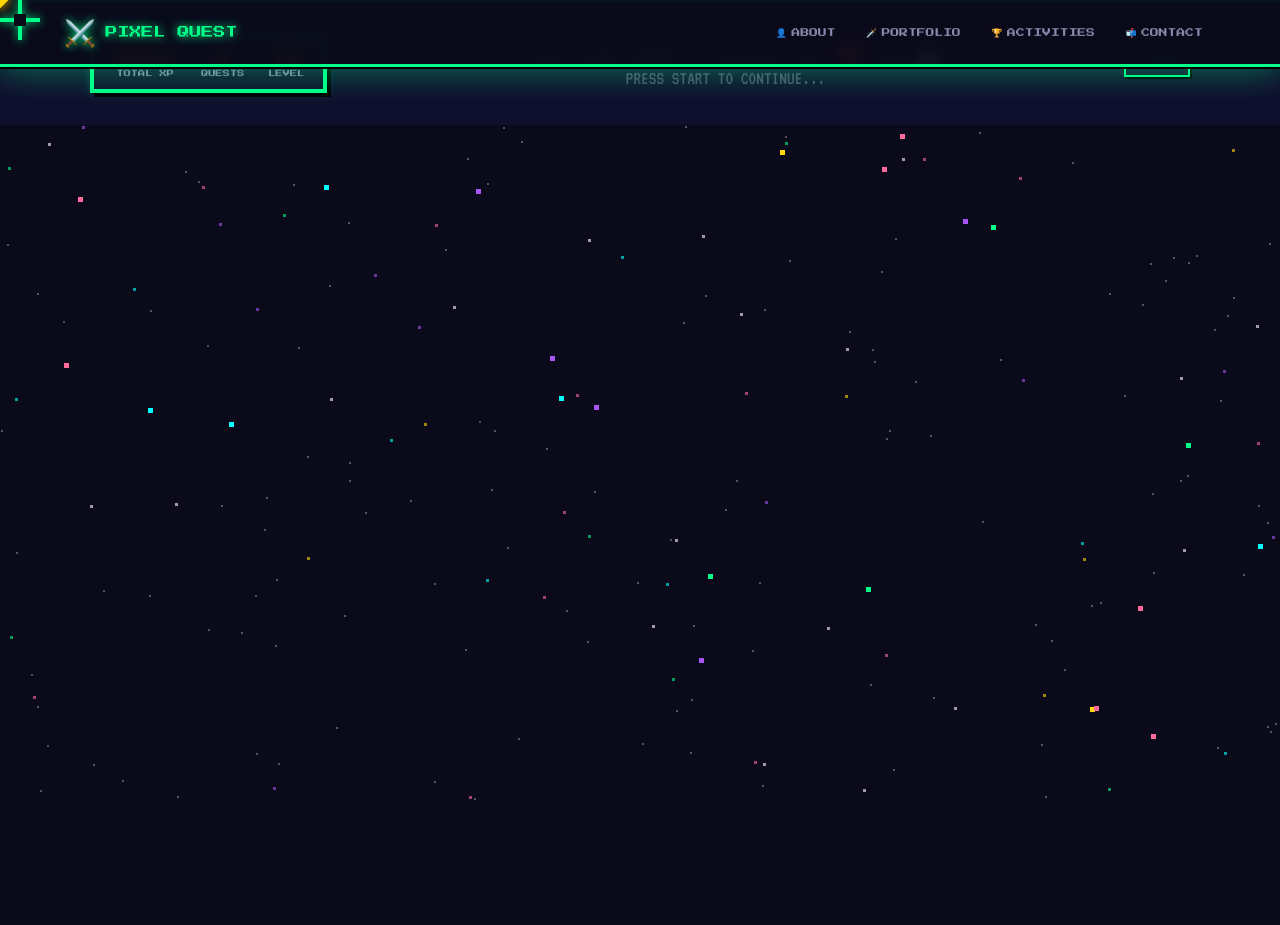
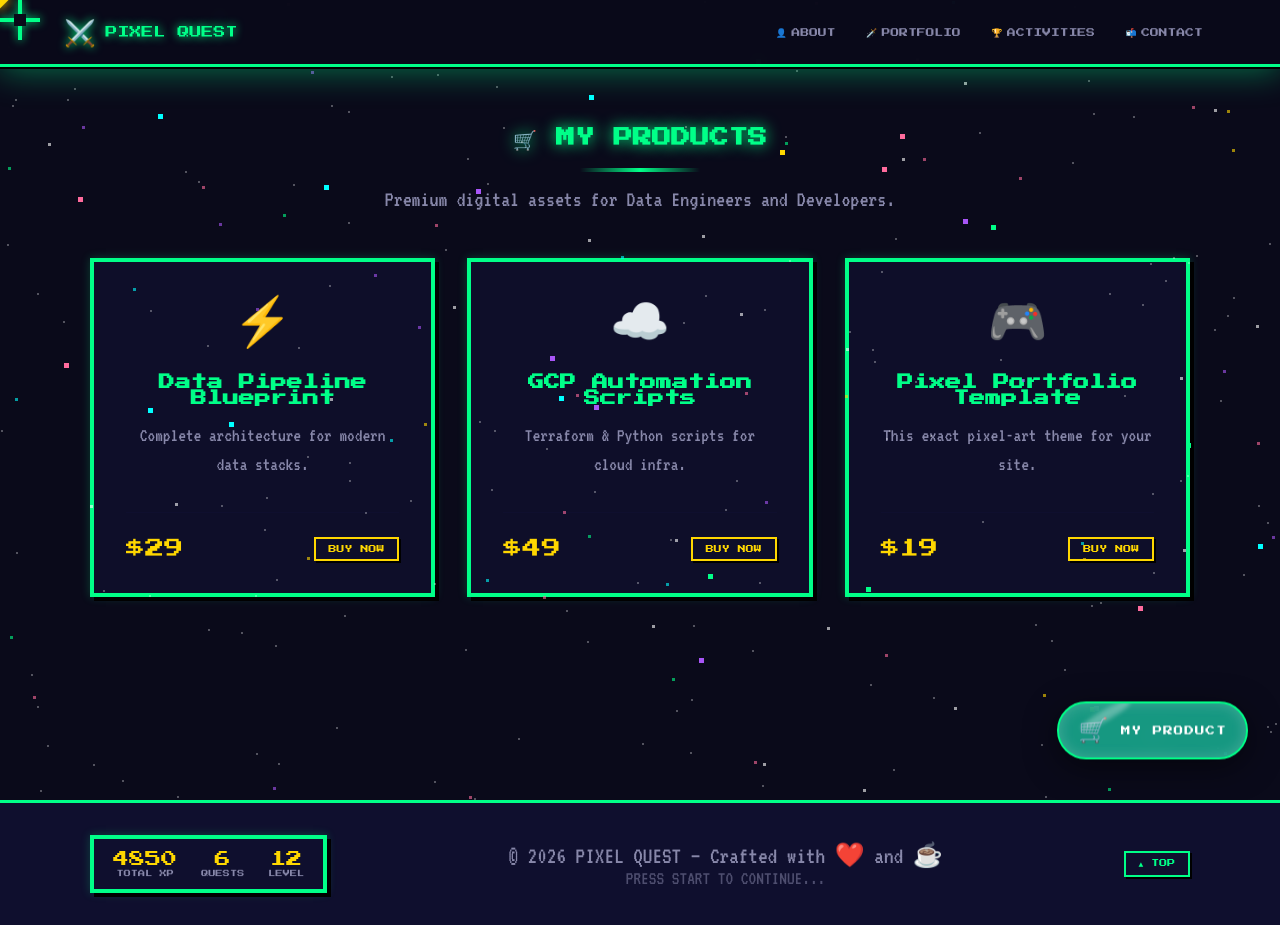
Before and after one commit to KikiAimarWicaksana/Personal_website, a React (Vite) app in the folder frontend/: page /shop in a window 1280 px wide. Before the commit the page ends 800 px from the top, so only its background shows below. Built offline with nearby package versions, Linux system fonts and the light colour scheme; no server answers.

Commit message:
feat: add floating shop bubble and products page

```diff
--- a/frontend/src/App.jsx
+++ b/frontend/src/App.jsx
@@ -14,7 +14,9 @@ import ActivityDetail from './pages/ActivityDetail';
 import AllActivities from './pages/AllActivities';
 import AdminLogin from './pages/AdminLogin';
 import AdminDashboard from './pages/AdminDashboard';
+import Shop from './pages/Shop';
 import PixelCursor from './components/PixelCursor';
+import FloatingShop from './components/FloatingShop';
 
 function Home({ showToast }) {
   return (
@@ -53,7 +55,9 @@ export default function App() {
         <Route path="/activities" element={<AllActivities />} />
         <Route path="/admin" element={<AdminLogin />} />
         <Route path="/admin/dashboard" element={<AdminDashboard />} />
+        <Route path="/shop" element={<Shop />} />
       </Routes>
+      <FloatingShop />
       <Footer />
       <AchievementToast show={toast.show} text={toast.text} />
     </>
--- /dev/null
+++ b/frontend/src/components/FloatingShop.css
@@ -0,0 +1,78 @@
+.floating-shop-container {
+  position: fixed;
+  bottom: 2rem;
+  right: 2rem;
+  z-index: 1000;
+  text-decoration: none;
+  cursor: pointer;
+  transition: transform 0.3s ease;
+}
+
+.floating-shop-container:hover {
+  transform: scale(1.1) translateY(-5px);
+}
+
+.floating-shop-bubble {
+  position: relative;
+  background: rgba(26, 188, 156, 0.8);
+  backdrop-filter: blur(10px);
+  padding: 0.8rem 1.2rem;
+  border-radius: 50px;
+  border: 2px solid var(--primary);
+  display: flex;
+  align-items: center;
+  gap: 0.8rem;
+  box-shadow: 0 8px 32px rgba(0, 0, 0, 0.5), inset 0 0 15px rgba(255, 255, 255, 0.2);
+  animation: floatBubble 4s ease-in-out infinite;
+  overflow: hidden;
+}
+
+.shop-icon {
+  font-size: 1.5rem;
+}
+
+.shop-text {
+  font-family: var(--font-pixel);
+  font-size: 0.6rem;
+  color: #fff;
+  letter-spacing: 1px;
+  white-space: nowrap;
+}
+
+.bubble-reflection {
+  position: absolute;
+  top: 10%;
+  left: 10%;
+  width: 30%;
+  height: 20%;
+  background: rgba(255, 255, 255, 0.3);
+  border-radius: 50%;
+  filter: blur(2px);
+  transform: rotate(-30deg);
+}
+
+@keyframes floatBubble {
+  0%, 100% {
+    transform: translateY(0);
+  }
+  50% {
+    transform: translateY(-10px);
+  }
+}
+
+/* Mobile adjustments */
+@media (max-width: 768px) {
+  .floating-shop-container {
+    bottom: 1.5rem;
+    right: 1.5rem;
+  }
+
+  .shop-text {
+    display: none;
+  }
+
+  .floating-shop-bubble {
+    padding: 0.8rem;
+    border-radius: 50%;
+  }
+}
--- /dev/null
+++ b/frontend/src/components/FloatingShop.jsx
@@ -0,0 +1,14 @@
+import { Link } from 'react-router-dom';
+import './FloatingShop.css';
+
+export default function FloatingShop() {
+  return (
+    <Link to="/shop" className="floating-shop-container">
+      <div className="floating-shop-bubble">
+        <span className="shop-icon">🛒</span>
+        <span className="shop-text">MY PRODUCT</span>
+        <div className="bubble-reflection" />
+      </div>
+    </Link>
+  );
+}
--- /dev/null
+++ b/frontend/src/pages/Shop.css
@@ -0,0 +1,70 @@
+.shop-page {
+  min-height: 100vh;
+  padding-bottom: 5rem;
+}
+
+.shop-intro {
+  font-family: var(--font-vt);
+  font-size: 1.4rem;
+  color: var(--text-dim);
+  text-align: center;
+  margin-top: 1rem;
+}
+
+.products-grid {
+  display: grid;
+  grid-template-columns: repeat(auto-fit, minmax(300px, 1fr));
+  gap: 2rem;
+  margin-top: 3rem;
+}
+
+.product-card {
+  background: rgba(15, 15, 46, 0.8);
+  padding: 2rem;
+  display: flex;
+  flex-direction: column;
+  align-items: center;
+  text-align: center;
+  transition: transform 0.3s ease;
+}
+
+.product-card:hover {
+  transform: translateY(-10px);
+  background: rgba(26, 188, 156, 0.1);
+}
+
+.product-icon {
+  font-size: 3rem;
+  margin-bottom: 1.5rem;
+}
+
+.product-name {
+  font-family: var(--font-pixel);
+  font-size: 1rem;
+  color: var(--primary);
+  margin-bottom: 1rem;
+}
+
+.product-desc {
+  font-family: var(--font-vt);
+  font-size: 1.2rem;
+  color: var(--text-dim);
+  line-height: 1.5;
+  margin-bottom: 2rem;
+  flex-grow: 1;
+}
+
+.product-footer {
+  width: 100%;
+  display: flex;
+  justify-content: space-between;
+  align-items: center;
+  border-top: 1px solid var(--bg2);
+  padding-top: 1.5rem;
+}
+
+.product-price {
+  font-family: var(--font-pixel);
+  font-size: 1.2rem;
+  color: var(--accent);
+}
--- /dev/null
+++ b/frontend/src/pages/Shop.jsx
@@ -0,0 +1,40 @@
+import { useEffect } from 'react';
+import './Shop.css';
+
+const products = [
+  { id: 1, name: 'Data Pipeline Blueprint', price: '$29', desc: 'Complete architecture for modern data stacks.', icon: '⚡' },
+  { id: 2, name: 'GCP Automation Scripts', price: '$49', desc: 'Terraform & Python scripts for cloud infra.', icon: '☁️' },
+  { id: 3, name: 'Pixel Portfolio Template', price: '$19', desc: 'This exact pixel-art theme for your site.', icon: '🎮' },
+];
+
+export default function Shop() {
+  useEffect(() => {
+    window.scrollTo(0, 0);
+  }, []);
+
+  return (
+    <div className="shop-page">
+      <div className="section-container">
+        <div className="section-header" style={{ paddingTop: '8rem' }}>
+          <h2 className="section-title pixel-title">🛒 MY PRODUCTS</h2>
+          <div className="title-underline" />
+          <p className="shop-intro">Premium digital assets for Data Engineers and Developers.</p>
+        </div>
+
+        <div className="products-grid">
+          {products.map(p => (
+            <div className="product-card pixel-border" key={p.id}>
+              <div className="product-icon">{p.icon}</div>
+              <h3 className="product-name">{p.name}</h3>
+              <p className="product-desc">{p.desc}</p>
+              <div className="product-footer">
+                <span className="product-price">{p.price}</span>
+                <button className="pixel-btn-sm">BUY NOW</button>
+              </div>
+            </div>
+          ))}
+        </div>
+      </div>
+    </div>
+  );
+}
--- /dev/null
+++ b/frontend/src/pages/Shop.jsx.css
@@ -0,0 +1,70 @@
+.shop-page {
+  min-height: 100vh;
+  padding-bottom: 5rem;
+}
+
+.shop-intro {
+  font-family: var(--font-vt);
+  font-size: 1.4rem;
+  color: var(--text-dim);
+  text-align: center;
+  margin-top: 1rem;
+}
+
+.products-grid {
+  display: grid;
+  grid-template-columns: repeat(auto-fit, minmax(300px, 1fr));
+  gap: 2rem;
+  margin-top: 3rem;
+}
+
+.product-card {
+  background: rgba(15, 15, 46, 0.8);
+  padding: 2rem;
+  display: flex;
+  flex-direction: column;
+  align-items: center;
+  text-align: center;
+  transition: transform 0.3s ease;
+}
+
+.product-card:hover {
+  transform: translateY(-10px);
+  background: rgba(26, 188, 156, 0.1);
+}
+
+.product-icon {
+  font-size: 3rem;
+  margin-bottom: 1.5rem;
+}
+
+.product-name {
+  font-family: var(--font-pixel);
+  font-size: 1rem;
+  color: var(--primary);
+  margin-bottom: 1rem;
+}
+
+.product-desc {
+  font-family: var(--font-vt);
+  font-size: 1.2rem;
+  color: var(--text-dim);
+  line-height: 1.5;
+  margin-bottom: 2rem;
+  flex-grow: 1;
+}
+
+.product-footer {
+  width: 100%;
+  display: flex;
+  justify-content: space-between;
+  align-items: center;
+  border-top: 1px solid var(--bg2);
+  padding-top: 1.5rem;
+}
+
+.product-price {
+  font-family: var(--font-pixel);
+  font-size: 1.2rem;
+  color: var(--accent);
+}
```
